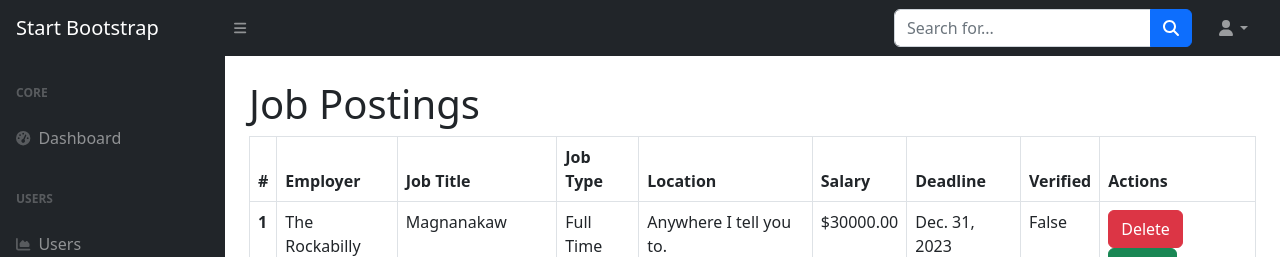
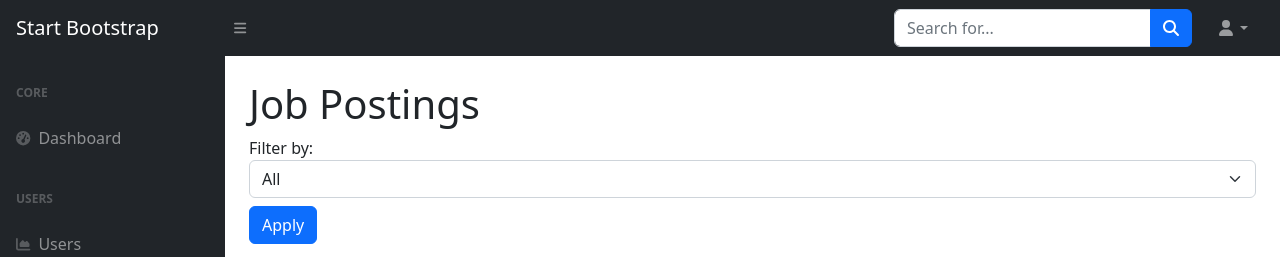
Before and after one commit to WeeklySorcery/Python-Portal, a Django app: page /dashboard_post/ in a window 1280 px wide. Shown: the top 257 px of the page. Run offline with Django 4.2, Linux system fonts and the light colour scheme; data comes from the database, SQL or seed files in the repository; some libraries are stand-ins or nearby versions.

Commit message:
filter for post job admin

```diff
--- a/jobPortal/website/templates/base/admin_side.html
+++ b/jobPortal/website/templates/base/admin_side.html
@@ -3,7 +3,7 @@
         <div class="sb-sidenav-menu">
             <div class="nav">
                 <div class="sb-sidenav-menu-heading">Core</div>
-                <a class="nav-link" href="index.html">
+                <a class="nav-link" href="{% url 'dashboard' %}">
                     <div class="sb-nav-link-icon"><i class="fas fa-tachometer-alt"></i></div>
                     Dashboard
                 </a>
--- a/jobPortal/website/templates/dashboard_post.html
+++ b/jobPortal/website/templates/dashboard_post.html
@@ -12,6 +12,18 @@
                     <div class="container-fluid px-4">
                         <!-- Main Area -->
                         <h1 class="mt-4">Job Postings</h1>
+
+                        <div class="mb-3">
+                            <form method="get" action="{% url 'dashboard_post' %}">
+                                <label for="filter">Filter by:</label>
+                                <select name="filter" id="filter" class="form-select">
+                                    <option value="all" {% if filter == 'all' %}selected{% endif %}>All</option>
+                                    <option value="verified" {% if filter == 'verified' %}selected{% endif %}>Verified</option>
+                                    <option value="unverified" {% if filter == 'unverified' %}selected{% endif %}>Unverified</option>
+                                </select>
+                                <button type="submit" class="btn btn-primary mt-2">Apply</button>
+                            </form>
+                        </div>
 
                         <!-- Bootstrap Table -->
                         <table class="table table-bordered">
@@ -29,7 +41,7 @@
                                 </tr>
                             </thead>
                             <tbody>
-                                {% for job_posting in job_postings %}
+                                {% for job_posting in job_postings  %}
                                     <tr>
                                         <th scope="row">{{ forloop.counter }}</th>
                                         <td>{{ job_posting.employer.company_name }}</td>
--- a/jobPortal/website/views.py
+++ b/jobPortal/website/views.py
@@ -137,8 +137,20 @@ def dashboard(request):
     return render(request, 'dashboard.html', {})
 
 def dashboard_post(request):
-    job_postings = JobPosting.objects.all()  # Or apply any filtering you need
-    return render(request, 'dashboard_post.html', {'job_postings': job_postings})
+    filter_value = request.GET.get('filter', 'all')
+
+    if filter_value == 'verified':
+        job_postings = JobPosting.objects.filter(is_verified=True)
+    elif filter_value == 'unverified':
+        job_postings = JobPosting.objects.filter(is_verified=False)
+    else:
+        job_postings = JobPosting.objects.all()
+
+    context = {
+        'job_postings': job_postings,
+        'filter': filter_value,
+    }
+    return render(request, 'dashboard_post.html', context)
 
 @staff_member_required
 def delete_job_post(request, job_post_id):
```
